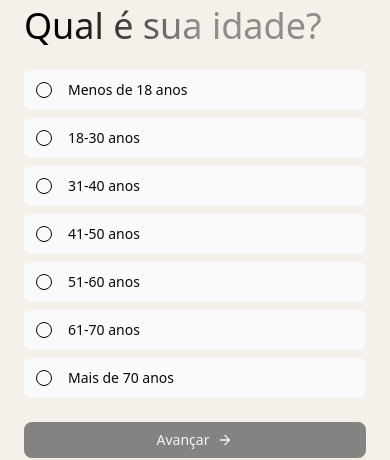
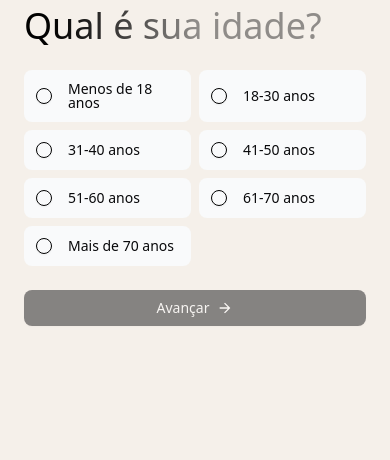
Before and after one commit to tpedrozo/4me-new-quiz, a Next.js app: page /age in a window 390 px wide. Shown: the part 197-657 px from the top of the page. Built offline with nearby package versions, Linux system fonts and the light colour scheme.

Commit message:
refactor: enhance grid layout logic in RadioForm component for improved responsiveness

```diff
--- a/src/components/radio-form.tsx
+++ b/src/components/radio-form.tsx
@@ -89,8 +89,10 @@ export default function RadioForm({ data }: RadioFormProps) {
           <RadioGroup
             defaultValue={String(optionSelected) as string}
             className={cn(
-              data?.inputValues?.length > 4 && "grid grid-cols-2 gap-2",
-              `w-full max-w-[392px] mx-auto grid grid-cols-1 gap-2`
+              data?.inputValues?.length > 3
+                ? "grid grid-cols-2 gap-2"
+                : "grid grid-cols-1 gap-2",
+              `w-full max-w-[392px] mx-auto`
             )}
             onValueChange={(value) => setOptionSelected(value)}
           >
```
